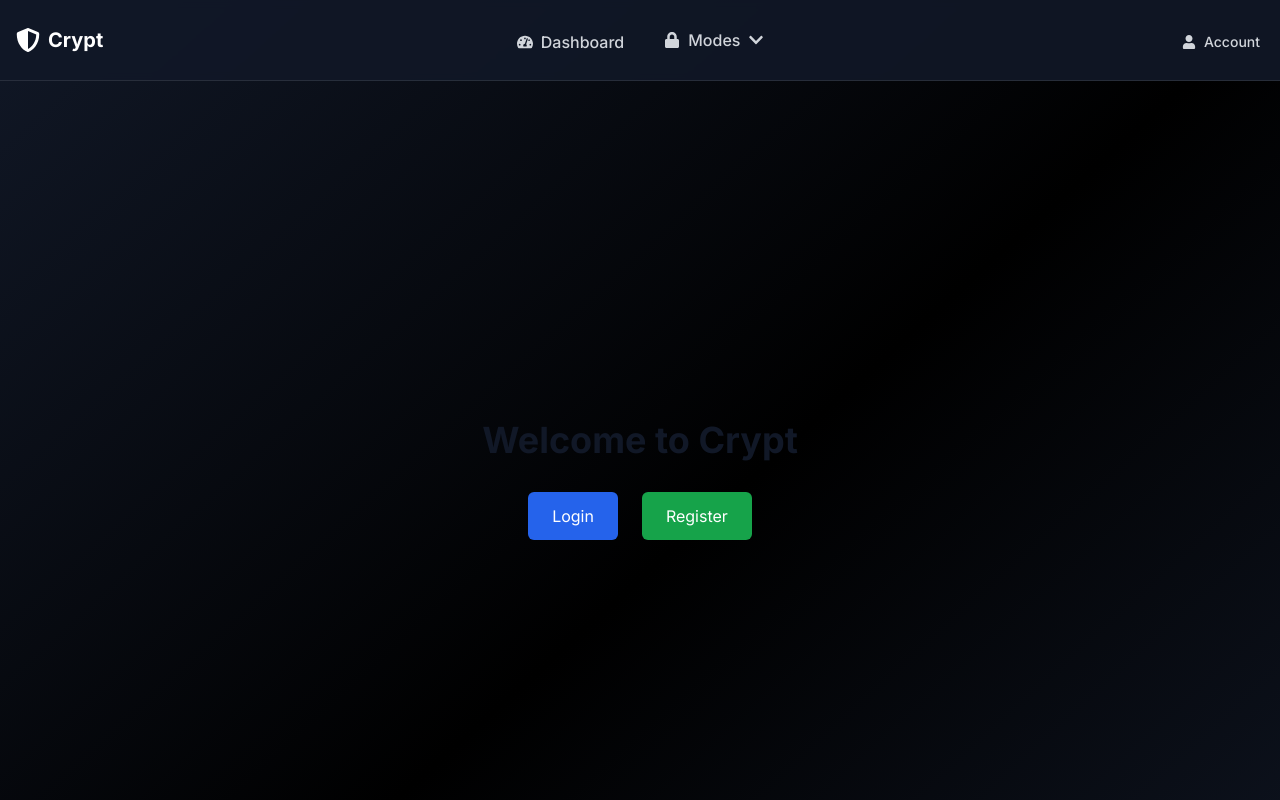
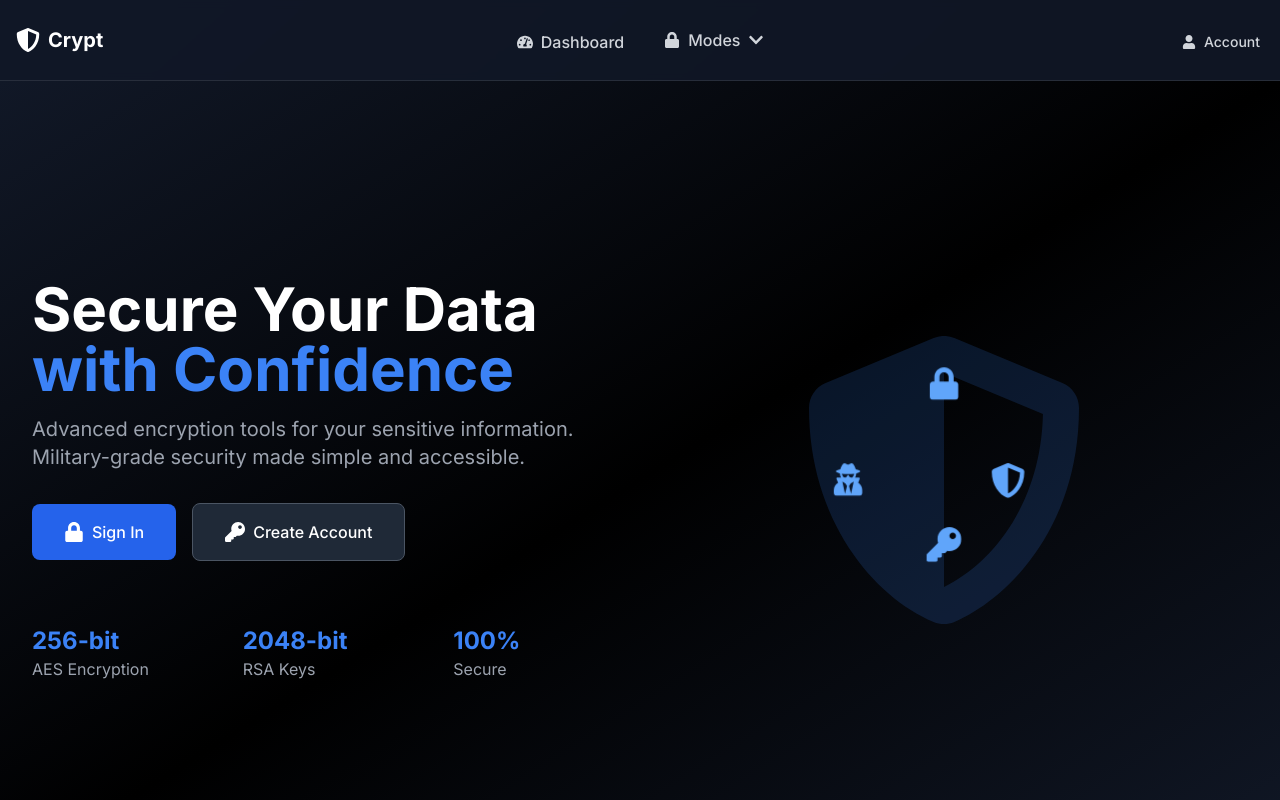
Before and after one commit to BobbyAl/crypt-webapp, a Next.js app: page /crypt-webapp/ in a window 1280 px wide. Shown: the top 800 px of the page. Built offline with nearby package versions, Linux system fonts and the light colour scheme.

Commit message:
Update home page design

```diff
--- a/src/app/page.js
+++ b/src/app/page.js
@@ -1,25 +1,74 @@
 import Link from "next/link";
+import { FaShieldAlt, FaLock, FaKey, FaUserSecret } from "react-icons/fa";
 
 export default function Home() {
   return (
-    <div className="flex flex-col items-center justify-center min-h-screen p-8">
-      <h1 className="text-4xl font-bold mb-8 text-center text-gray-900 dark:text-white">
-        Welcome to Crypt
+    <div className="min-h-screen flex items-center bg-gradient-to-br from-gray-900 via-black to-gray-900">
+      <div className="max-w-7xl mx-auto px-4 sm:px-6 lg:px-8 py-12 flex flex-col lg:flex-row items-center justify-between w-full">
+        {/* Left side - Text and CTAs */}
+        <div className="lg:w-1/2 space-y-8 text-center lg:text-left">
+          <div className="space-y-4">
+            <h1 className="text-5xl lg:text-6xl font-bold text-white">
+              Secure Your Data
+              <span className="text-blue-500"> with Confidence</span>
             </h1>
-      <div className="flex gap-6">
+            <p className="text-xl text-gray-400 max-w-2xl">
+              Advanced encryption tools for your sensitive information.
+              Military-grade security made simple and accessible.
+            </p>
+          </div>
+
+          <div className="space-y-4 sm:space-y-0 sm:space-x-4 flex flex-col sm:flex-row items-center justify-center lg:justify-start">
             <Link
               href="/login"
-          className="px-6 py-3 bg-blue-600 text-white rounded-md hover:bg-blue-700 transition"
+              className="w-full sm:w-auto px-8 py-4 bg-blue-600 text-white rounded-lg hover:bg-blue-700 transition-all transform hover:scale-105 flex items-center justify-center space-x-2 font-medium"
             >
-          Login
+              <FaLock className="w-5 h-5" />
+              <span>Sign In</span>
             </Link>
             <Link
               href="/register"
-          className="px-6 py-3 bg-green-600 text-white rounded-md hover:bg-green-700 transition"
+              className="w-full sm:w-auto px-8 py-4 bg-gray-800 text-white rounded-lg hover:bg-gray-700 transition-all transform hover:scale-105 flex items-center justify-center space-x-2 font-medium border border-gray-600"
             >
-          Register
+              <FaKey className="w-5 h-5" />
+              <span>Create Account</span>
             </Link>
           </div>
+
+          <div className="grid grid-cols-2 sm:grid-cols-3 gap-6 pt-8">
+            <div className="text-center lg:text-left">
+              <div className="text-blue-500 font-bold text-2xl">256-bit</div>
+              <div className="text-gray-400">AES Encryption</div>
             </div>
-  );
+            <div className="text-center lg:text-left">
+              <div className="text-blue-500 font-bold text-2xl">2048-bit</div>
+              <div className="text-gray-400">RSA Keys</div>
+            </div>
+            <div className="text-center lg:text-left">
+              <div className="text-blue-500 font-bold text-2xl">100%</div>
+              <div className="text-gray-400">Secure</div>
+            </div>
+          </div>
+        </div>
+
+        {/* Right side - Animated Icon */}
+        <div className="lg:w-1/2 mt-12 lg:mt-0 flex justify-center items-center">
+          <div className="relative w-72 h-72 flex items-center justify-center">
+            {/* Main shield icon */}
+            <FaShieldAlt className="w-full h-full text-blue-500/20 animate-pulse" />
+
+            {/* Floating security icons */}
+            <div className="absolute inset-0 flex items-center justify-center">
+              <div className="relative w-48 h-48">
+                <FaLock className="absolute top-0 left-1/2 transform -translate-x-1/2 w-8 h-8 text-blue-400 animate-float" />
+                <FaKey className="absolute bottom-0 left-1/2 transform -translate-x-1/2 w-8 h-8 text-blue-400 animate-float-delayed" />
+                <FaUserSecret className="absolute left-0 top-1/2 transform -translate-y-1/2 w-8 h-8 text-blue-400 animate-float" />
+                <FaShieldAlt className="absolute right-0 top-1/2 transform -translate-y-1/2 w-8 h-8 text-blue-400 animate-float-delayed" />
+              </div>
+            </div>
+          </div>
+        </div>
+      </div>
+    </div>
+  )
 }
--- a/tailwind.config.js
+++ b/tailwind.config.js
@@ -6,7 +6,22 @@ module.exports = {
     "./src/app/**/*.{js,ts,jsx,tsx,mdx}",
   ],
   theme: {
-    extend: {},
+    extend: {
+      keyframes: {
+        float: {
+          '0%, 100%': { transform: 'translate(-50%, -50%) scale(1)' },
+          '50%': { transform: 'translate(-50%, -60%) scale(1.1)' },
+        },
+        floatDelayed: {
+          '0%, 100%': { transform: 'translate(-50%, -50%) scale(1.1)' },
+          '50%': { transform: 'translate(-50%, -40%) scale(1)' },
+        },
+      },
+      animation: {
+        'float': 'float 3s ease-in-out infinite',
+        'float-delayed': 'floatDelayed 3s ease-in-out infinite',
+      },
+    },
   },
   plugins: [],
 };
```
Lines whose indentation alone changed are shown as unchanged.
